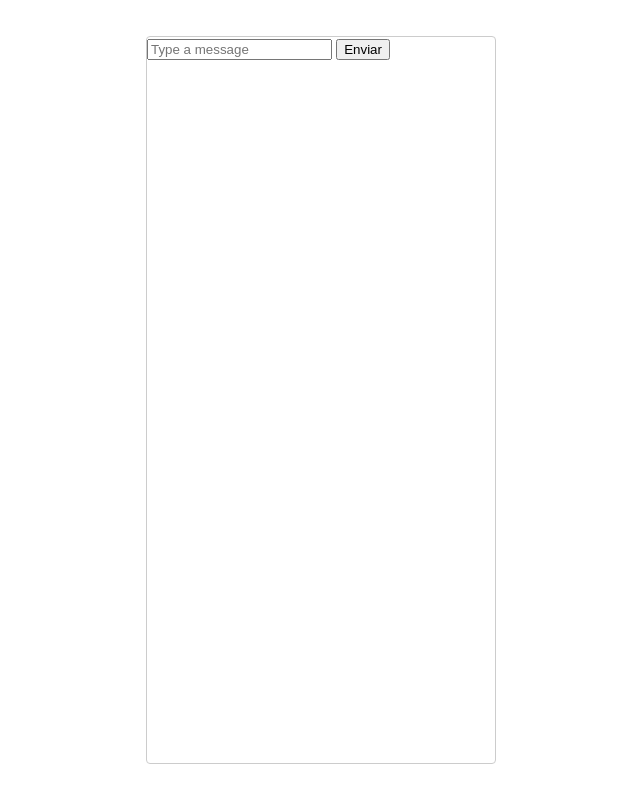
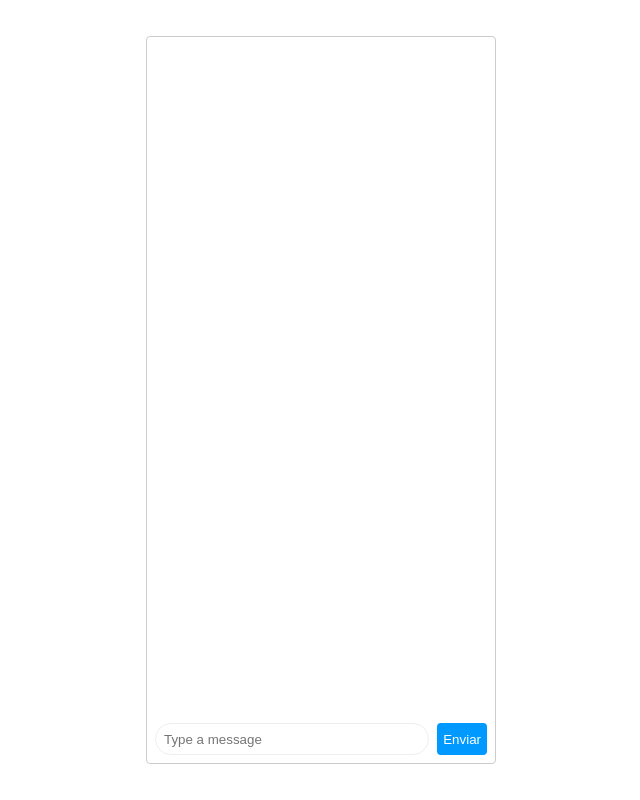
Before and after one commit to Carloxxz/Chat-tiempo-real, a website: page client/index.html in a window 1280 px wide. Shown: the whole page, without its empty margins (319-959 px from the left). Drawn offline with Linux system fonts and the light colour scheme.

Commit message:
-Crea conexión cliente - servidor -Devuelve estado de conexión -Implementa socket

```diff
--- a/client/index.html
+++ b/client/index.html
@@ -4,6 +4,25 @@
     <meta charset="UTF-8">
     <meta name="viewport" content="width=device-width, initial-scale=1.0">
     <title>Chat</title>
+
+    <script type="module">
+        import { io } from 'https://cdn.socket.io/4.3.2/socket.io.esm.min.js'
+
+        const socket = io()
+
+        const form = document.getElementById('form')
+        const input = document.getElementById('input')
+
+        form.addEventListener('submit', (e) => {
+            e.preventDefault()
+
+            if (input.value) {
+                socket.emit('chat message', input.value)
+                input.value = ''
+            }
+        })
+    </script>
+
     <style>
         *,
         *::before,
@@ -33,6 +52,40 @@
             height: 100%;
             position: relative;
         }
+
+        #form{
+            bottom: 0;
+            display: flex;
+            height: 48px;
+            left: 0;
+            padding: 4px;
+            position: absolute;
+            right: 0;
+        }
+
+        #input {
+            border-radius: 999px;
+            border: 1px solid #eee;
+            flex: 1;
+            margin: 4px;
+            padding: 0 8px;
+        }
+
+        #input:focus {
+            outline: 0;
+        }
+
+        #form > button {
+            background: #09f;
+            color: #fff;
+            border: 0;
+            margin: 4px;
+            border-radius: 4px;
+        }
+
+        #form > button:hover {
+            background: #0cf;
+        }
     </style>
 </head>
 <body>
--- a/package.json
+++ b/package.json
@@ -13,6 +13,7 @@
   "license": "ISC",
   "dependencies": {
     "express": "4.18.3",
-    "morgan": "1.10.0"
+    "morgan": "1.10.0",
+    "socket.io": "4.7.5"
   }
 }
```
Also changed, not shown: server/index.js (+17 -1 lines).
